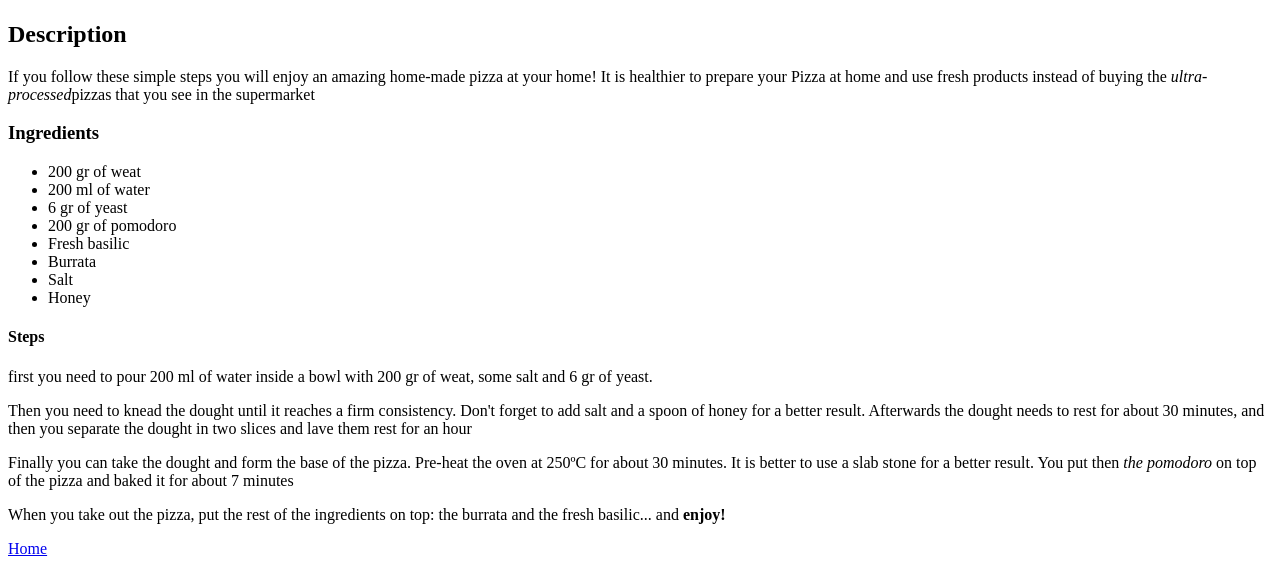
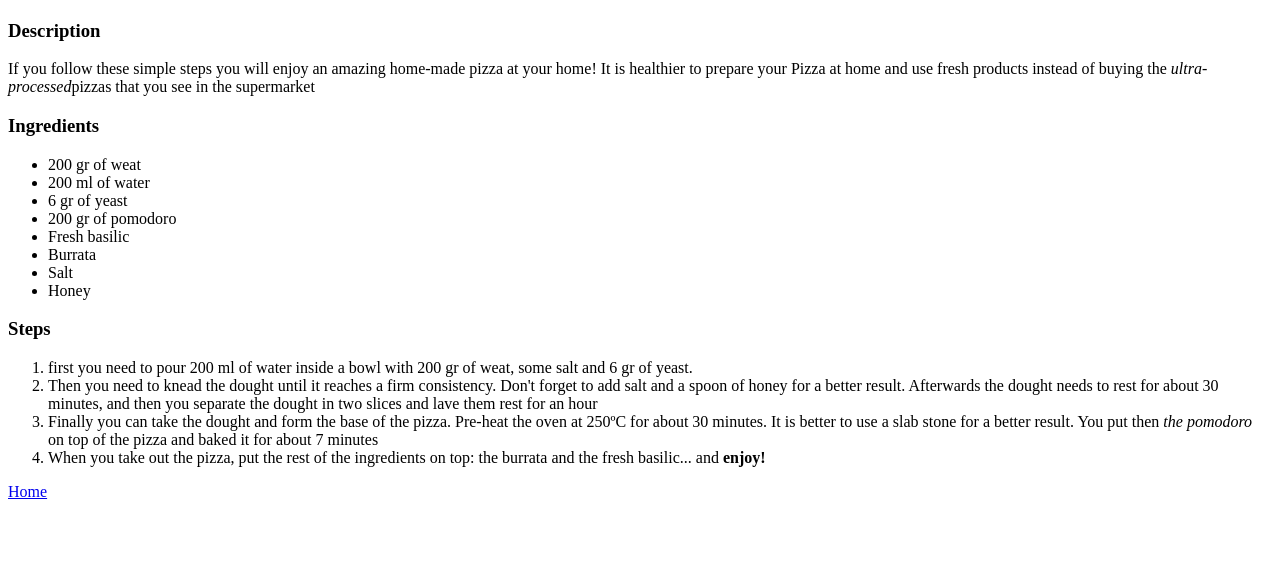
Before and after one commit to flambea/odin-recipes, a plain HTML site: page recipes/pizza.html in a window 1280 px wide. Shown: the part 537-1103 px from the top of the page. After the commit the page ends 1046 px from the top, so only its background shows below. Drawn offline with Linux system fonts and the light colour scheme.

Commit message:
I add the spanish omelete page
Also i modified the pizza ordered list

```diff
--- a/recipes/pizza.html
+++ b/recipes/pizza.html
@@ -8,7 +8,7 @@
 <body>
     <h1>PIZZA RECIPE</h1>
     <p> <img src="./images/pizza.jpg" alt="an image of a pizza" width="353" height="454"></p>
-    <h2>Description</h2>
+    <h3>Description</h3>
     <p>If you follow these simple steps you will enjoy an amazing home-made pizza at your home! It is healthier to prepare your Pizza at home and use fresh products instead of buying the <em>ultra-processed</em>pizzas that you see in the supermarket </p>
     <h3>Ingredients</h3>
     <ul>
@@ -21,11 +21,13 @@
         <li>Salt</li>
         <li>Honey</li>
     </ul>
-    <h4>Steps</h4>
-        <p>first you need to pour 200 ml of water inside a bowl with 200 gr of weat, some salt and 6 gr of yeast. </p>
-        <p>Then you need to knead the dought until it reaches a firm consistency. Don't forget to add salt and a spoon of honey for a better result. Afterwards the dought needs to rest for about 30 minutes, and then you separate the dought in two slices and lave them rest for an hour</p>
-        <p>Finally  you can take the dought and form the base of the pizza. Pre-heat the oven at 250ºC for about 30 minutes. It is better to use a slab stone for a better result. You put then <em> the pomodoro </em> on top of the pizza and baked it for about 7 minutes</p>
-        <p>When you take out the pizza, put the rest of the ingredients on top: the burrata and the fresh basilic... and <b> enjoy!</b></p>
+    <h3>Steps</h3>
+        <ol>
+        <li>first you need to pour 200 ml of water inside a bowl with 200 gr of weat, some salt and 6 gr of yeast. </li>
+        <li>Then you need to knead the dought until it reaches a firm consistency. Don't forget to add salt and a spoon of honey for a better result. Afterwards the dought needs to rest for about 30 minutes, and then you separate the dought in two slices and lave them rest for an hour</li>
+        <li>Finally  you can take the dought and form the base of the pizza. Pre-heat the oven at 250ºC for about 30 minutes. It is better to use a slab stone for a better result. You put then <em> the pomodoro </em> on top of the pizza and baked it for about 7 minutes</li>
+        <li>When you take out the pizza, put the rest of the ingredients on top: the burrata and the fresh basilic... and <b> enjoy!</b></li>
+        </ol>
     <a href="../index.html"> Home </a>
 </body>
 </body>
```
Also changed, not shown: recipes/spanish-omelete.html (added, +34 -0 lines).
